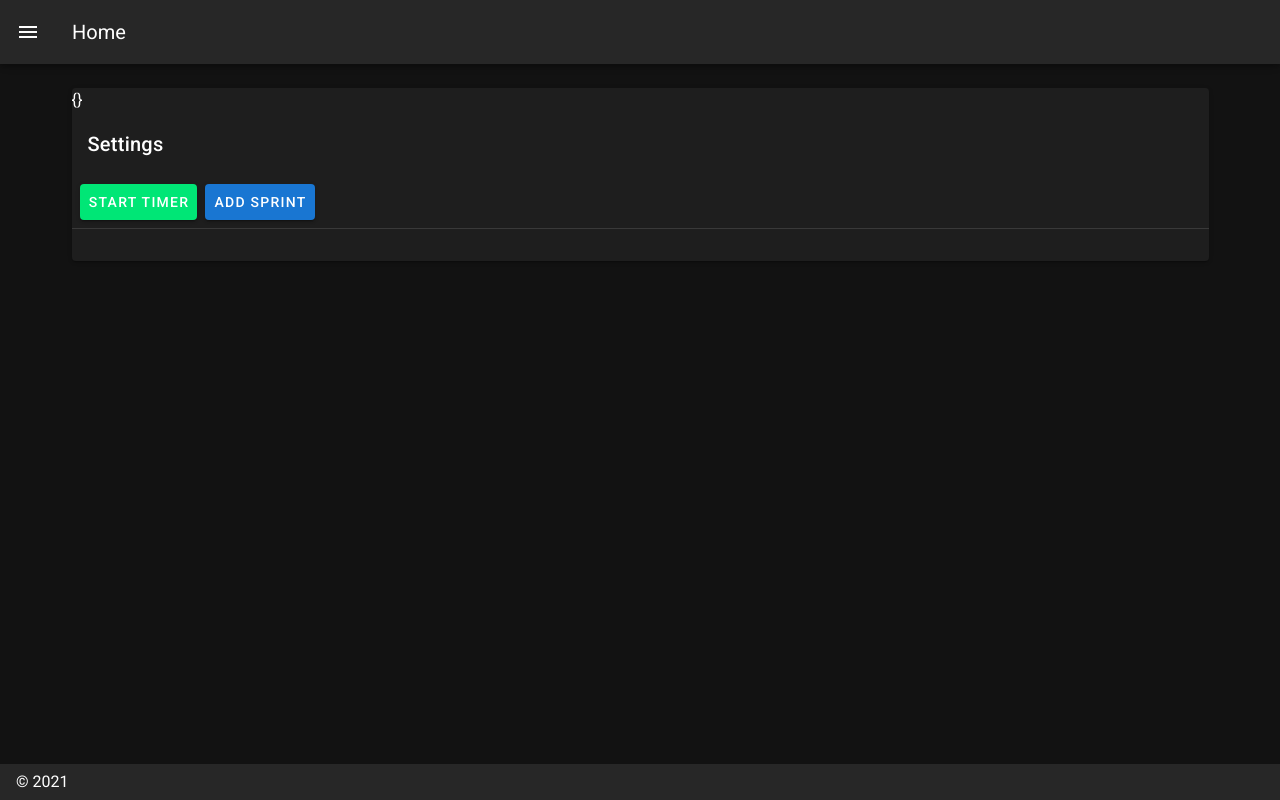
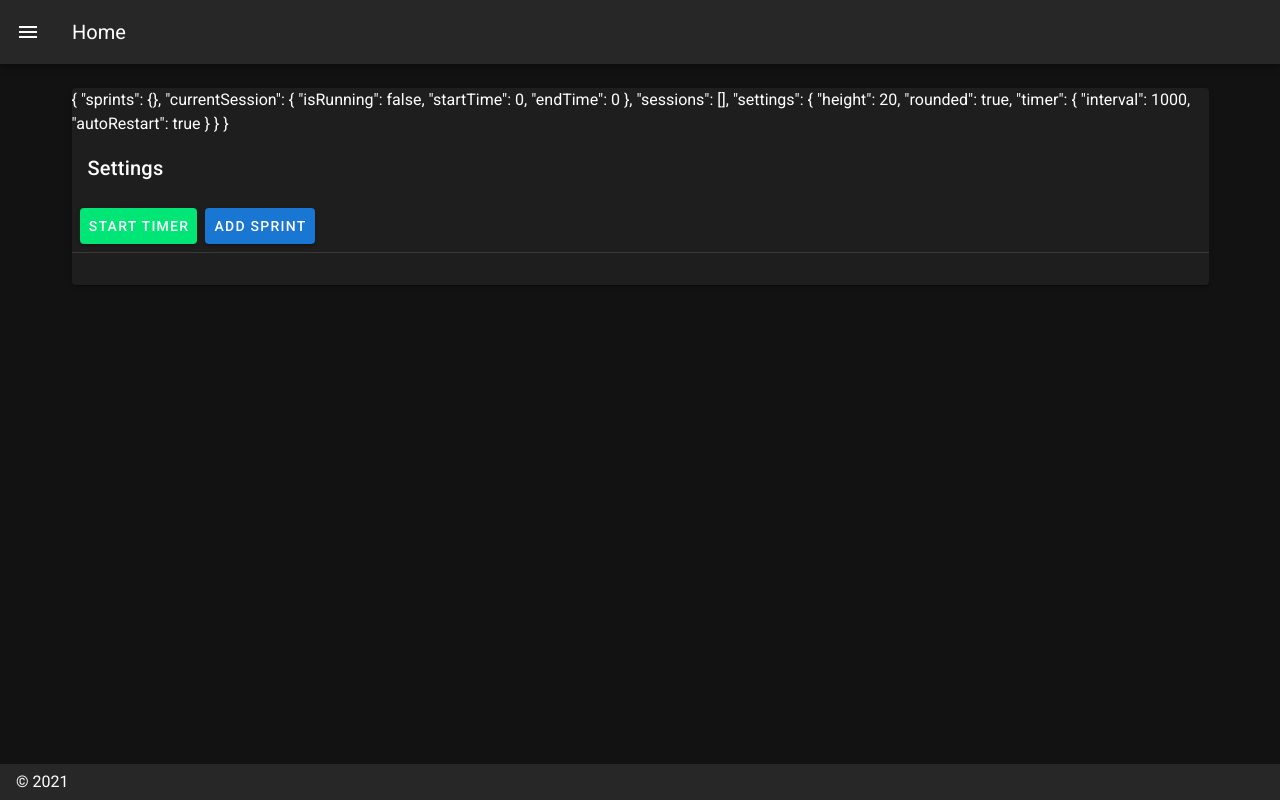
Before and after one commit to braden-w/168-hours, a Nuxt app: page /timer in a window 1280 px wide. Built offline with nearby package versions, Linux system fonts and the light colour scheme.

Commit message:
test: State

```diff
--- a/pages/timer.vue
+++ b/pages/timer.vue
@@ -1,7 +1,7 @@
 <template>
   <v-container>
     <v-card>
-      {{ this.$store.state.sprints }}
+      {{ this.$store.state }}
       <v-card-title>Settings</v-card-title>
       <v-card-actions>
         <v-btn color="success" @click="startTimer(0)">Start timer</v-btn>
```
